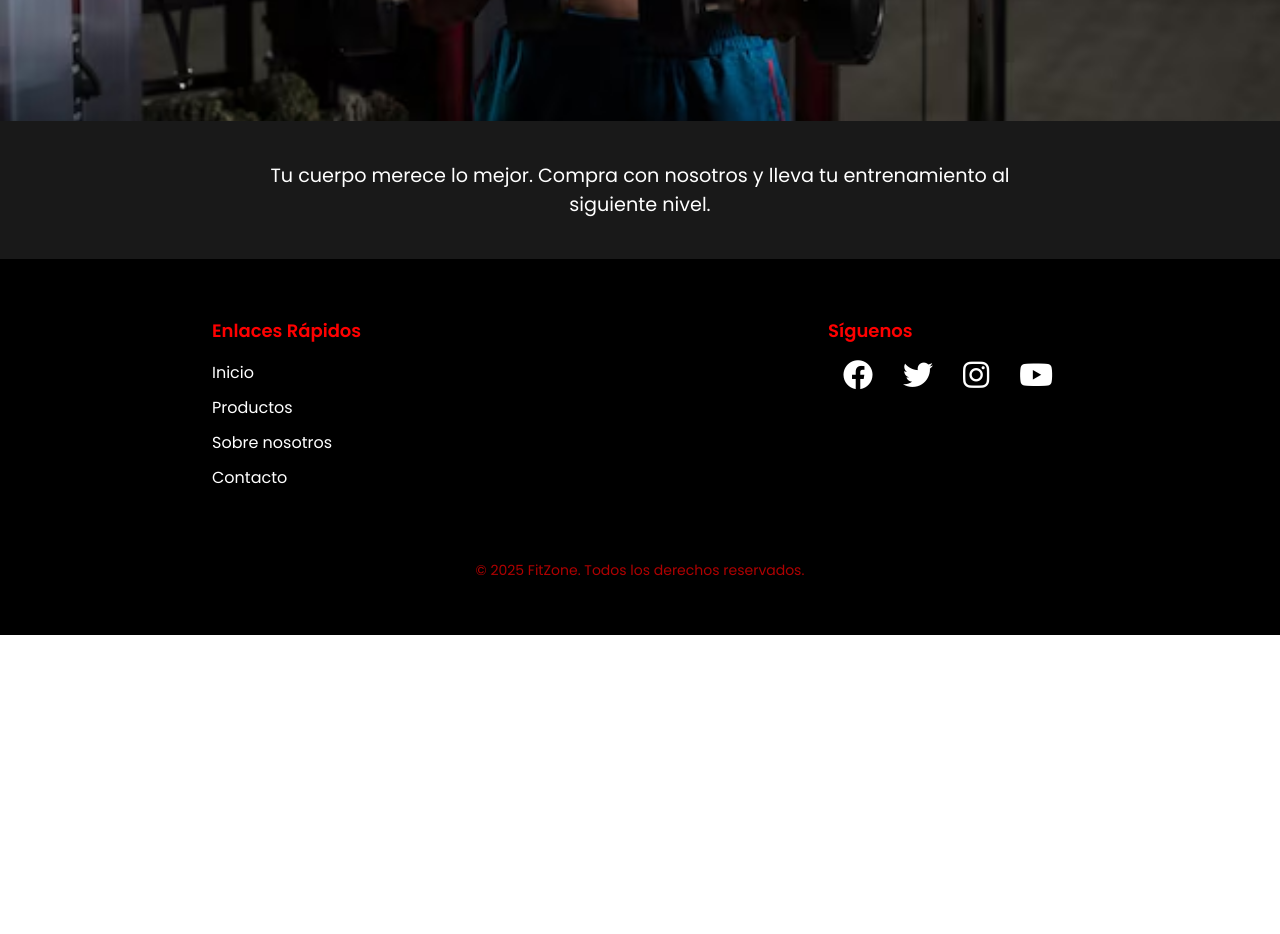
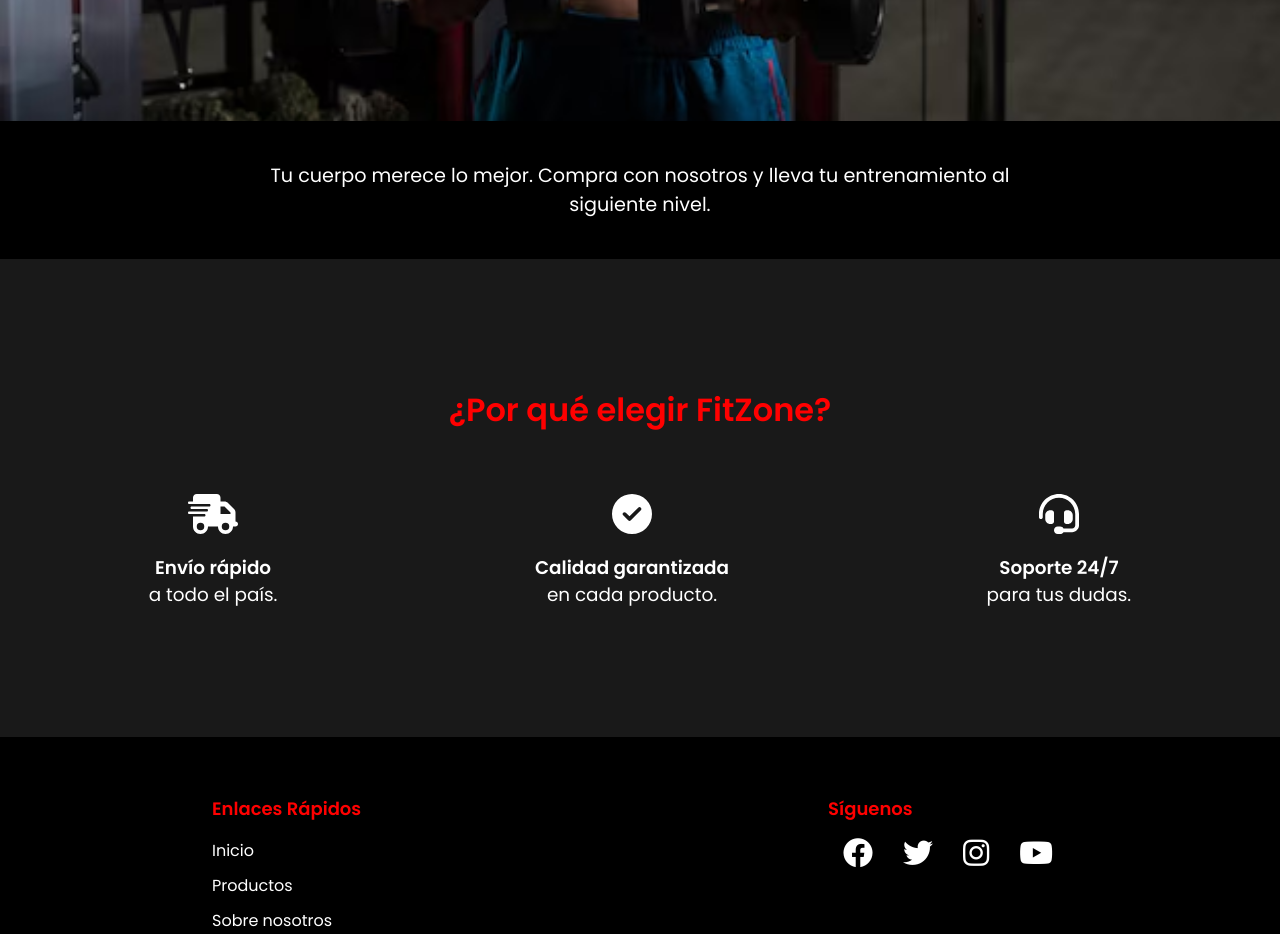
Before and after one commit to RoGoLo-05/MiStartUp, a Vue app in the folder mi-start-up/: page / in a window 1280 px wide. Shown: the part 2240-3174 px from the top of the page. Before the commit the page ends 2875 px from the top, so only its background shows below. Built offline with nearby package versions, Linux system fonts and the light colour scheme.

Commit message:
iconos y seccion beneficios para el home creada con estilo

```diff
--- a/mi-start-up/package.json
+++ b/mi-start-up/package.json
@@ -9,6 +9,8 @@
     "preview": "vite preview"
   },
   "dependencies": {
+    "@fortawesome/free-solid-svg-icons": "^6.7.2",
+    "@fortawesome/vue-fontawesome": "^3.0.8",
     "vue": "^3.5.13",
     "vue-router": "^4.5.0"
   },
--- /dev/null
+++ b/mi-start-up/src/assets/css/benefits.css
@@ -0,0 +1,40 @@
+.beneficios {
+    text-align: center;
+    padding: 100px 20px;
+    background-color: #191919;
+}
+
+.beneficios h2 {
+    font-size: 2rem;
+    margin-bottom: 50px;
+    color: red;
+}
+
+.beneficios-container {
+    display: flex;
+    justify-content: space-around;
+    align-items: center;
+    flex-wrap: wrap;
+}
+
+.beneficio {
+    text-align: center;
+    max-width: 200px;
+    margin: 10px;
+}
+
+.beneficio img {
+    width: 60px;
+    height: auto;
+    margin-bottom: 10px;
+}
+
+.beneficio p{
+    color: white;
+    font-size: 1.15rem;
+}
+
+.icono {
+    color: white;
+    font-size: 40px;
+}
--- a/mi-start-up/src/assets/css/parallax.css
+++ b/mi-start-up/src/assets/css/parallax.css
@@ -39,7 +39,7 @@
 .content {
     text-align: center;
     padding: 40px 20px;
-    background: #191919;
+    background: #000000;
 }
 
 .content p {
--- /dev/null
+++ b/mi-start-up/src/components/BenefitsSection.vue
@@ -0,0 +1,43 @@
+<template>
+    <div class="beneficios">
+        <h2>¿Por qué elegir FitZone?</h2>
+        <div class="beneficios-container">
+            <div class="beneficio">
+                <font-awesome-icon :icon="icons.envio" class="icono" />
+                <p><strong>Envío rápido</strong><br> a todo el país.</p>
+            </div>
+            <div class="beneficio">
+                <font-awesome-icon :icon="icons.calidad" class="icono" />
+                <p><strong>Calidad garantizada</strong><br> en cada producto.</p>
+            </div>
+            <div class="beneficio">
+                <font-awesome-icon :icon="icons.soporte" class="icono" />
+                <p><strong>Soporte 24/7</strong><br> para tus dudas.</p>
+            </div>
+        </div>
+    </div>
+</template>
+
+<script>
+import { faShippingFast, faCheckCircle, faHeadset } from '@fortawesome/free-solid-svg-icons';
+import { FontAwesomeIcon } from '@fortawesome/vue-fontawesome';
+
+export default {
+    components: {
+        FontAwesomeIcon
+    },
+    data() {
+        return {
+            icons: {
+                envio: faShippingFast,
+                calidad: faCheckCircle,
+                soporte: faHeadset
+            }
+        };
+    }
+}
+</script>
+
+<style scoped>
+@import '../assets/css/benefits.css';
+</style>
--- a/mi-start-up/src/views/Home.vue
+++ b/mi-start-up/src/views/Home.vue
@@ -3,6 +3,7 @@
       <Carrusel /> <!-- Este es el componente Carrusel -->
       <ProductosDestacados /> <!-- Aquí usamos el componente ProductosDestacados -->
       <Parallax />
+      <BenefitsSection />
     </div>
 </template>
 
@@ -10,6 +11,7 @@
 import Carrusel from '../components/Carrusel.vue'
 import ProductosDestacados from '../components/ProductosDestacados.vue'
 import Parallax from '../components/Parallax.vue';
+import BenefitsSection from '@/components/BenefitsSection.vue';
 
 export default {
     name: 'Home', // Nombre del componente
@@ -18,6 +20,7 @@
       Carrusel,
       ProductosDestacados,
       Parallax,
+      BenefitsSection,
     },
   }
 </script>
```
Also changed, not shown: 2 other files (tests, documents, lock files or other folders).
